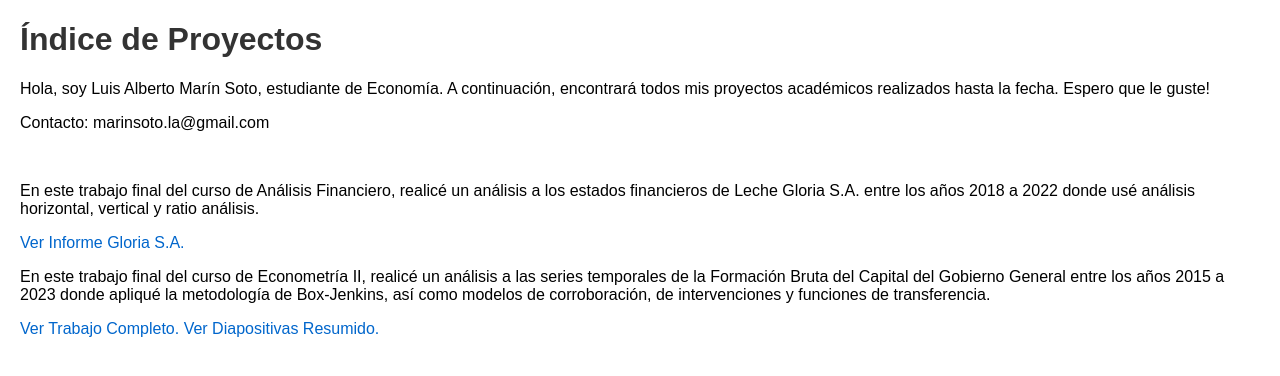
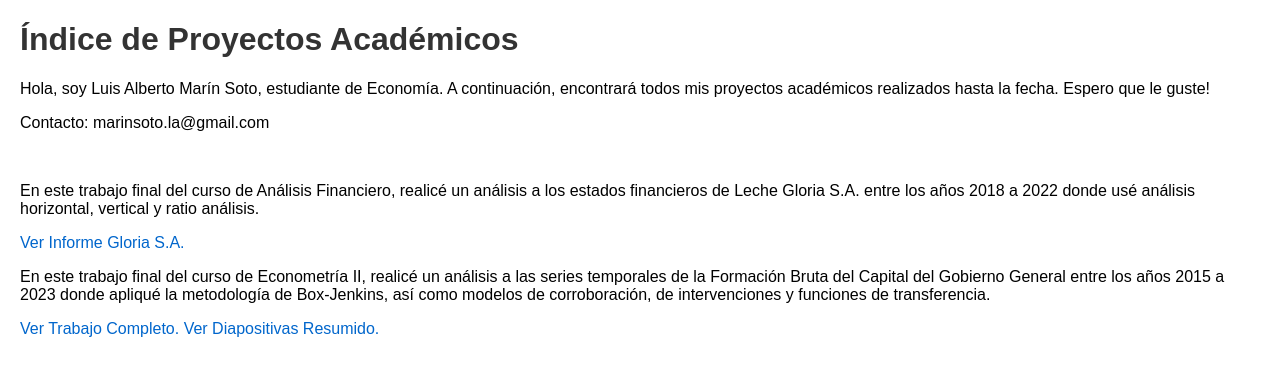
Before and after one commit to SkinRiod/Proyectos-Academicos, a plain HTML site: page index.html in a window 1280 px wide. Drawn offline with Linux system fonts and the light colour scheme.

Commit message:
index.html

```diff
--- a/index.html
+++ b/index.html
@@ -14,7 +14,7 @@
     </style>
 </head>
 <body>
-    <h1>Índice de Proyectos</h1>
+    <h1>Índice de Proyectos Académicos</h1>
     <div class="intro">
         <p>Hola, soy Luis Alberto Marín Soto, estudiante de Economía. A continuación, encontrará todos mis proyectos académicos realizados hasta la fecha. Espero que le guste!</p>
         <p>Contacto: marinsoto.la@gmail.com</p>
```
